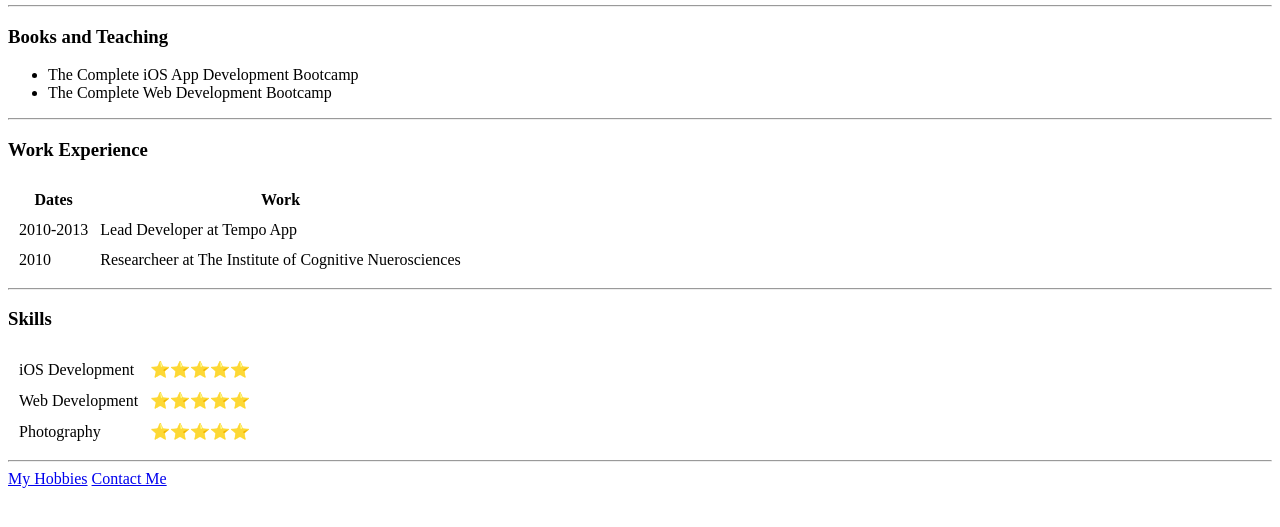
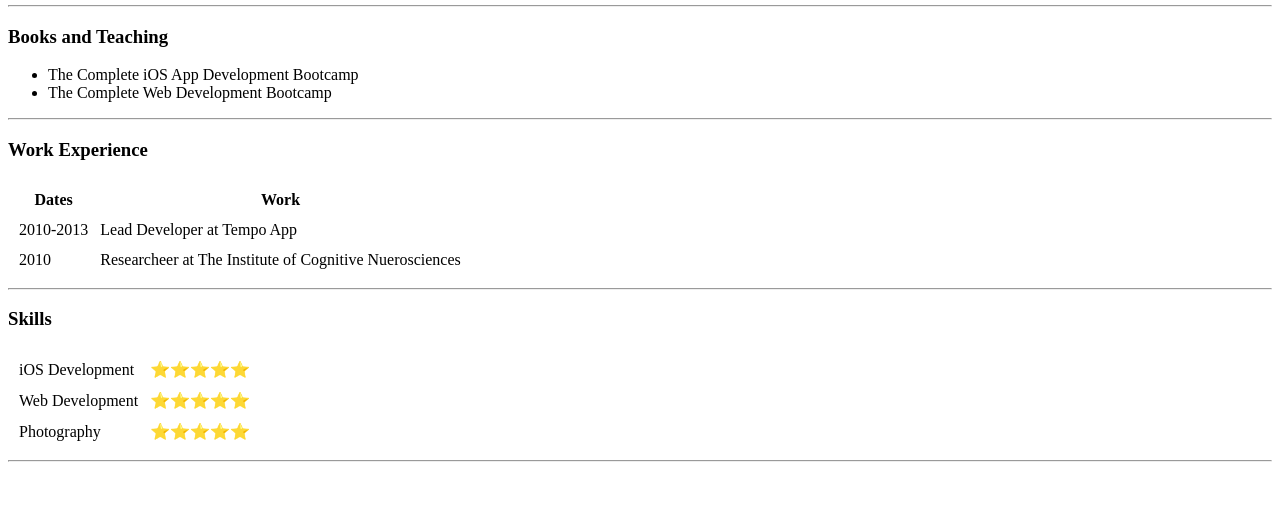
Before and after one commit to aieshgit/cv, a plain HTML site: page index.html in a window 1280 px wide. Shown: the part 201-728 px from the top of the page. Drawn offline with Linux system fonts and the light colour scheme.

Commit message:
version2

```diff
--- a/index.html
+++ b/index.html
@@ -61,8 +61,8 @@
     </tr>
   </table>
   <hr>
-  <a href="hobbies.html">My Hobbies</a>
-  <a href="contact-me.html">Contact Me</a>
+<!--  <a href="hobbies.html">My Hobbies</a>-->
+<!--  <a href="contact-me.html">Contact Me</a>-->
 </body>
 
 </html>
```
